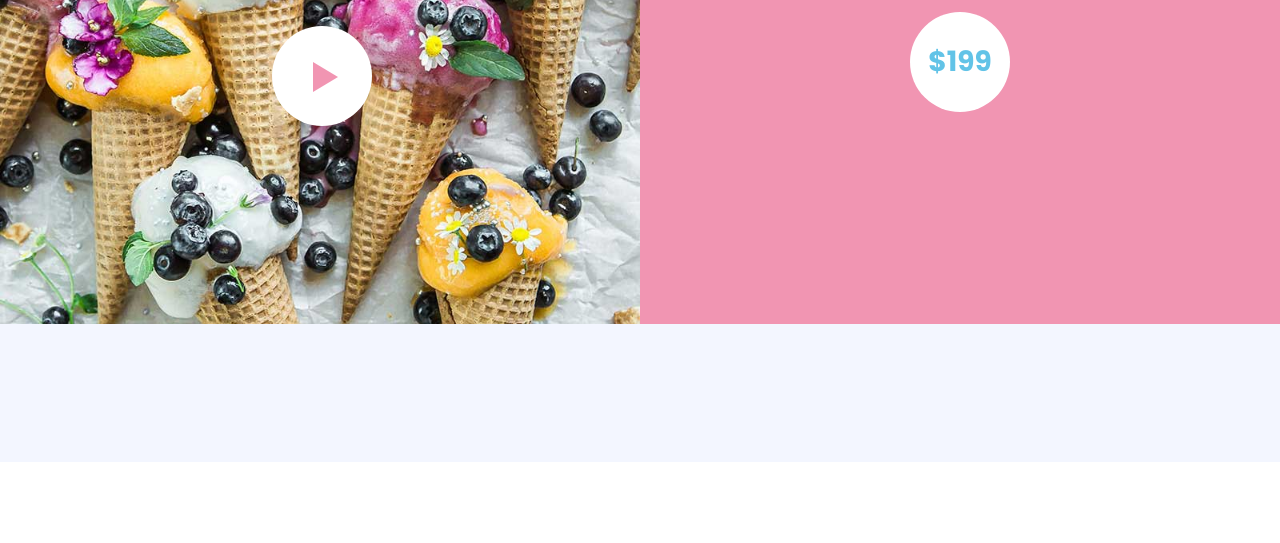
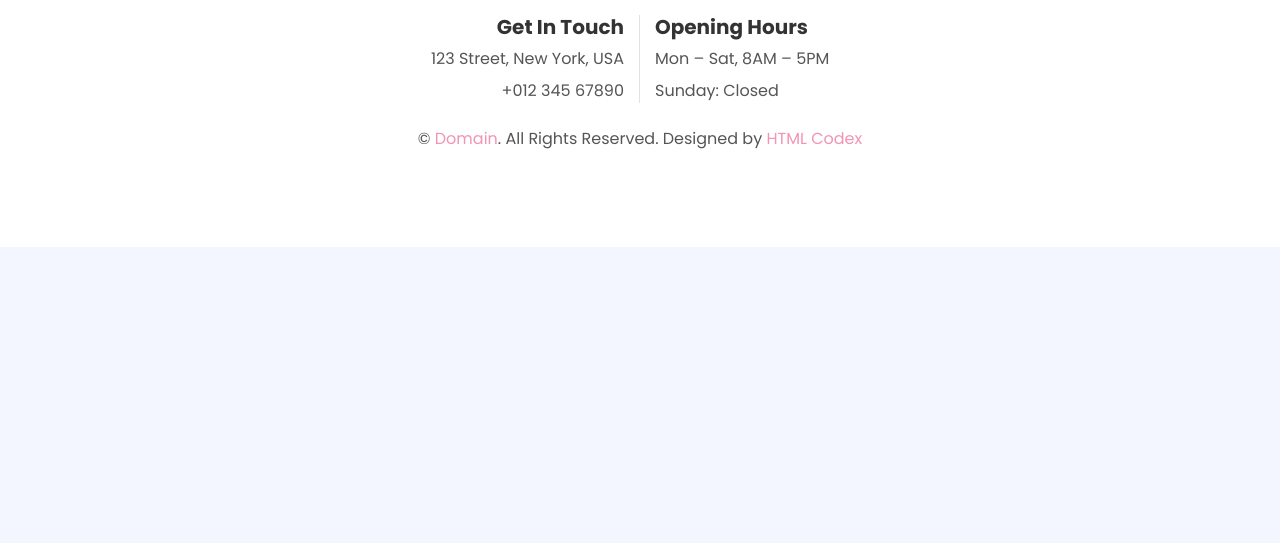
Before and after one commit to Monbuticloud/icecream, a plain HTML site: page index.html in a window 1280 px wide. Shown: the part 1809-2352 px from the top of the page. After the commit the page ends 2056 px from the top, so only its background shows below. Drawn offline with nearby package versions, Linux system fonts and the light colour scheme.

Commit message:
Update index.html

```diff
--- a/index.html
+++ b/index.html
@@ -171,7 +171,7 @@
 
 
     <!-- Promotion Start -->
-    <div class="container-fluid my-5 py-5 px-0">
+<!--     <div class="container-fluid my-5 py-5 px-0">
         <div class="row bg-primary m-0">
             <div class="col-md-6 px-0" style="min-height: 500px;">
                 <div class="position-relative h-100">
@@ -187,15 +187,15 @@
                     <div class="d-flex align-items-center justify-content-center bg-white rounded-circle mb-4"
                         style="width: 100px; height: 100px;">
                         <h3 class="font-weight-bold text-secondary mb-0">$199</h3>
-                    </div>
+                    </div> -->
 <!--                     <h3 class="font-weight-bold text-white mt-3 mb-4">Chocolate Ice Cream</h3>
                     <p class="text-white mb-4">Lorem justo clita dolor ipsum ut sed eos, ipsum et dolor kasd sit ea
                         justo. Erat justo sed sed diam. Ea et erat ut sed diam sea ipsum</p>
                     <a href="" class="btn btn-secondary py-3 px-5 mt-2">Order Now</a> -->
-                </div>
+<!--                 </div>
             </div>
         </div>
-    </div>
+    </div> -->
     <!-- Promotion End -->
 
 
```
